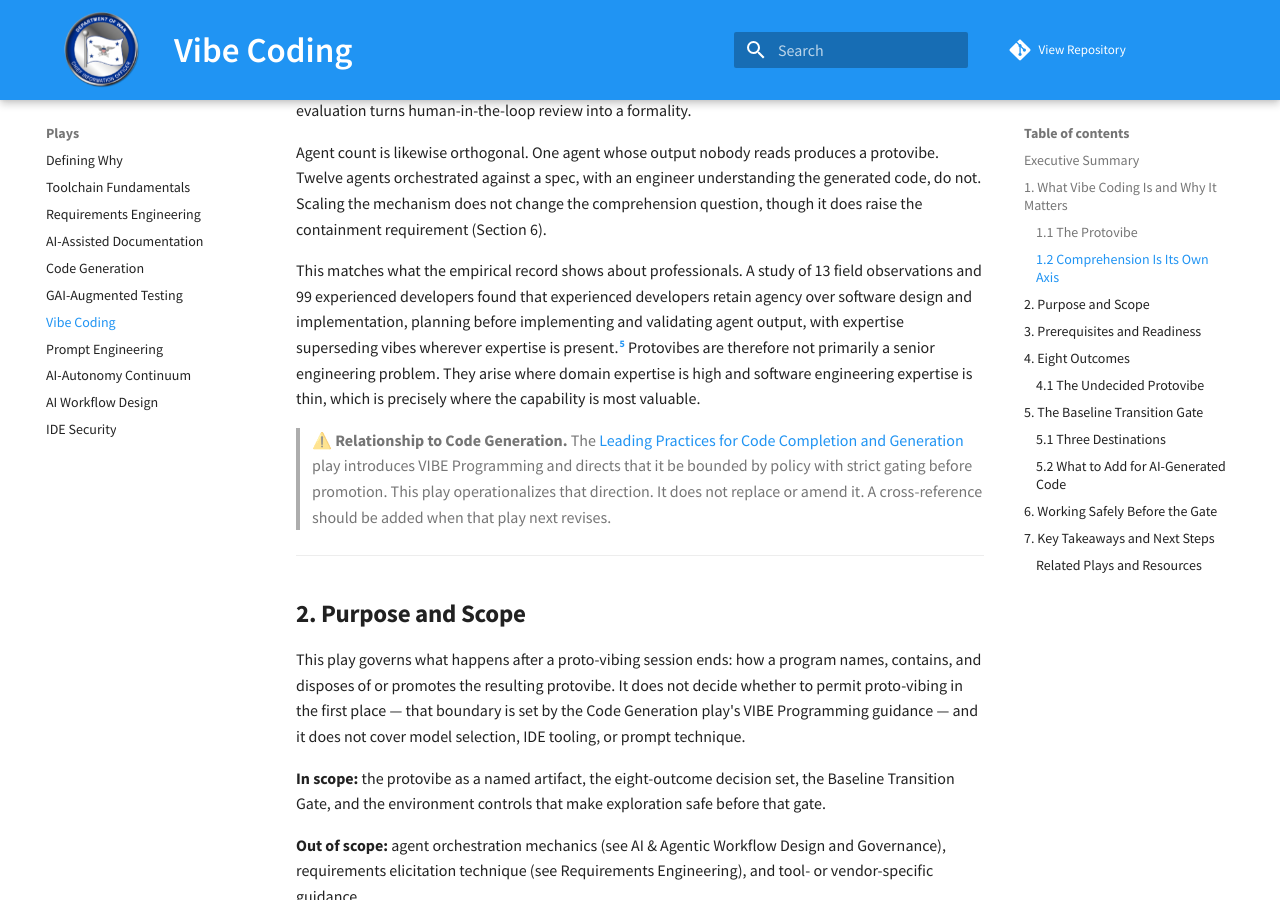
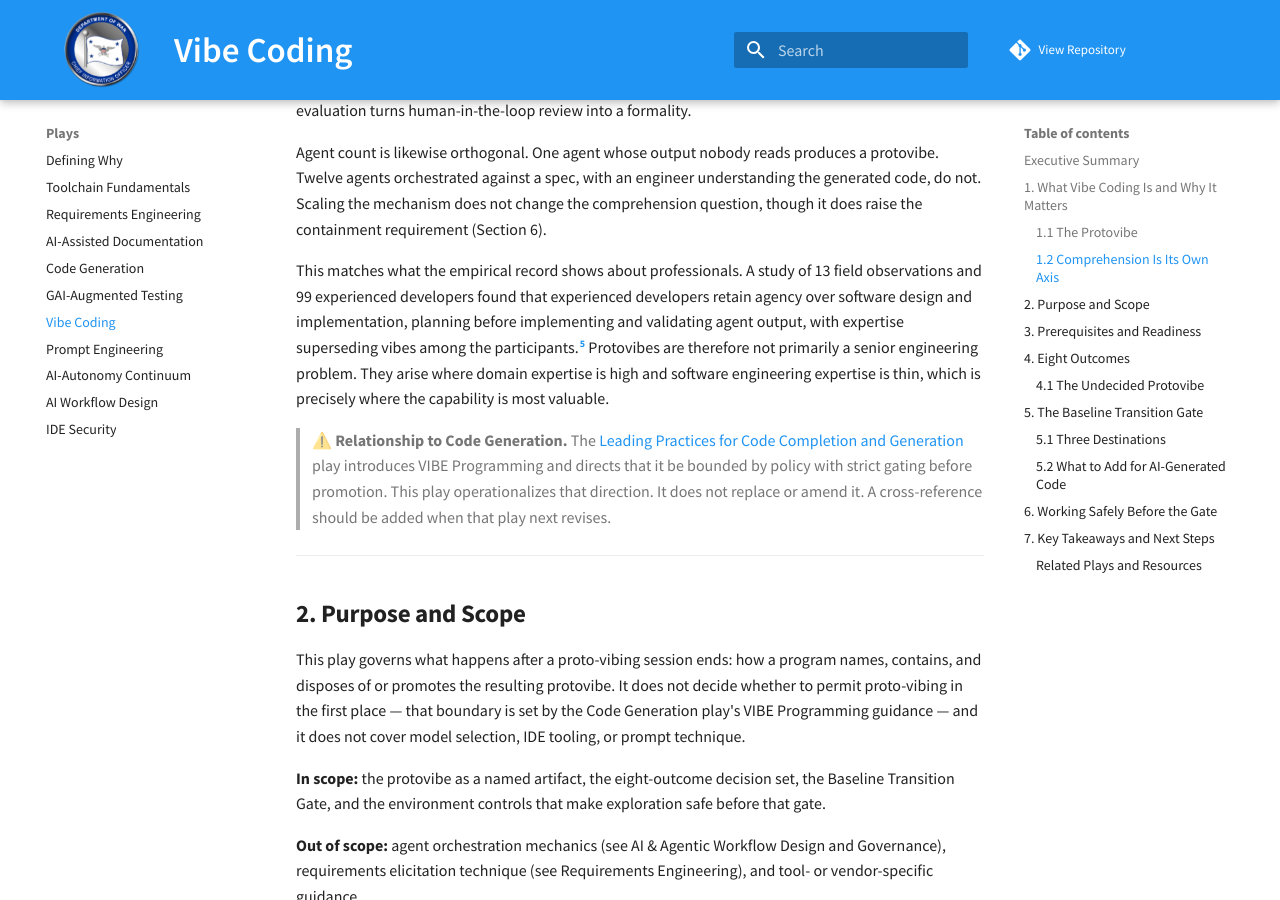
Before and after one commit to Code-dot-mil/AI4SDLC, an MkDocs documentation site: the page built from docs/plays/protovibe_play.md, in a window 1280 px wide and 900 px high, scrolled down 1812 px. Built offline with MkDocs 1.6.1 and Material for MkDocs 9.7.7, drawn with Linux system fonts in a browser that asks for light colours; comment, search, counter and statistics services are not loaded.

Commit message:
docs(protovibe): scope professional study finding
Limit the conclusion about expertise and vibe coding to the participants observed in the cited study.

```diff
--- a/docs/plays/protovibe_play.md
+++ b/docs/plays/protovibe_play.md
@@ -43,7 +43,7 @@ Proto-vibing is not a point on the task-level autonomy scale in the [AI & Agenti
 
 Agent count is likewise orthogonal. One agent whose output nobody reads produces a protovibe. Twelve agents orchestrated against a spec, with an engineer understanding the generated code, do not. Scaling the mechanism does not change the comprehension question, though it does raise the containment requirement (Section 6).
 
-This matches what the empirical record shows about professionals. A study of 13 field observations and 99 experienced developers found that experienced developers retain agency over software design and implementation, planning before implementing and validating agent output, with expertise superseding vibes wherever expertise is present.[^Huang] Protovibes are therefore not primarily a senior engineering problem. They arise where domain expertise is high and software engineering expertise is thin, which is precisely where the capability is most valuable.
+This matches what the empirical record shows about professionals. A study of 13 field observations and 99 experienced developers found that experienced developers retain agency over software design and implementation, planning before implementing and validating agent output, with expertise superseding vibes among the participants.[^Huang] Protovibes are therefore not primarily a senior engineering problem. They arise where domain expertise is high and software engineering expertise is thin, which is precisely where the capability is most valuable.
 
 > ⚠️ **Relationship to Code Generation.** The [Leading Practices for Code Completion and Generation](code-gen-play.md) play introduces VIBE Programming and directs that it be bounded by policy with strict gating before promotion. This play operationalizes that direction. It does not replace or amend it. A cross-reference should be added when that play next revises.
 
```
